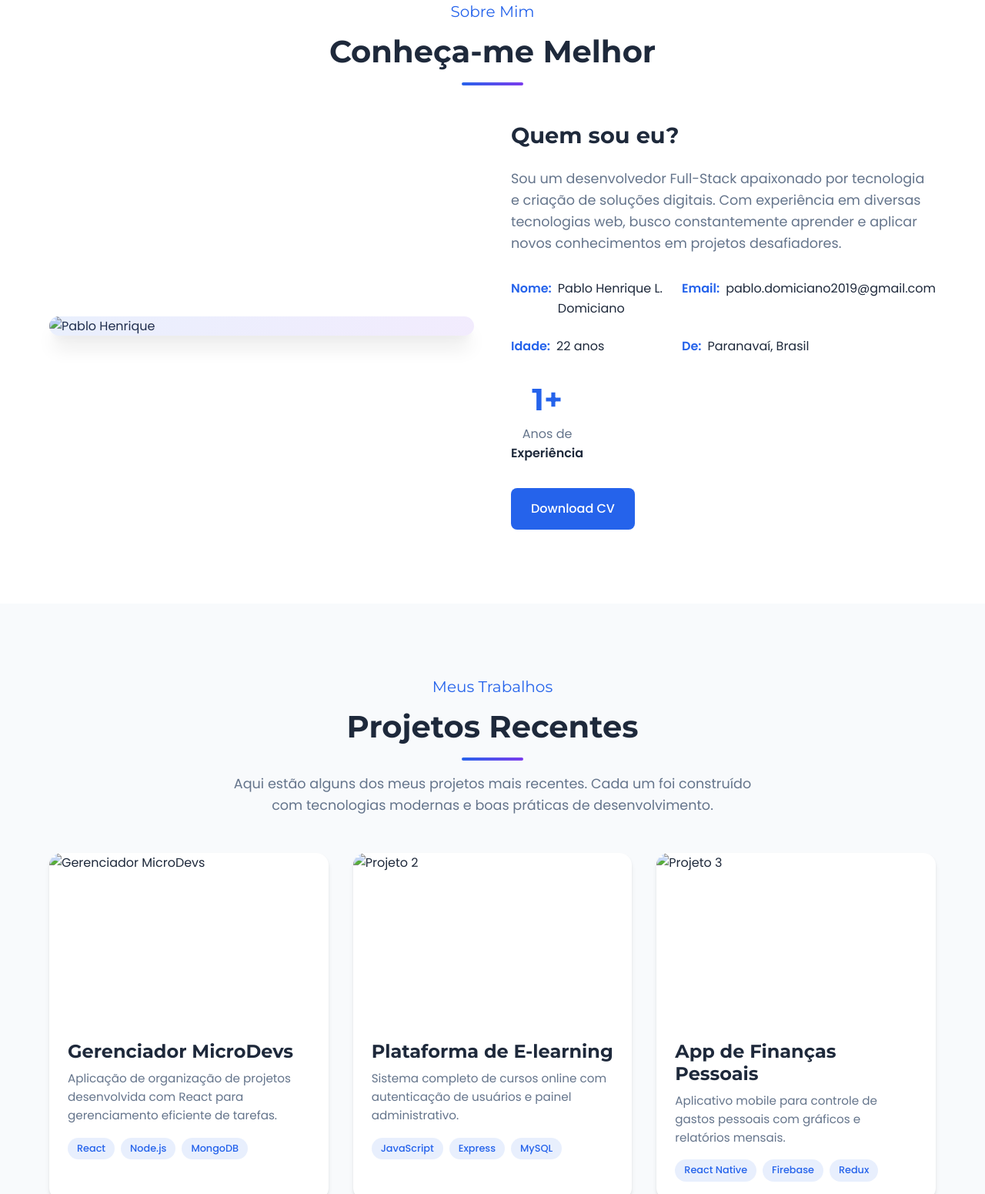
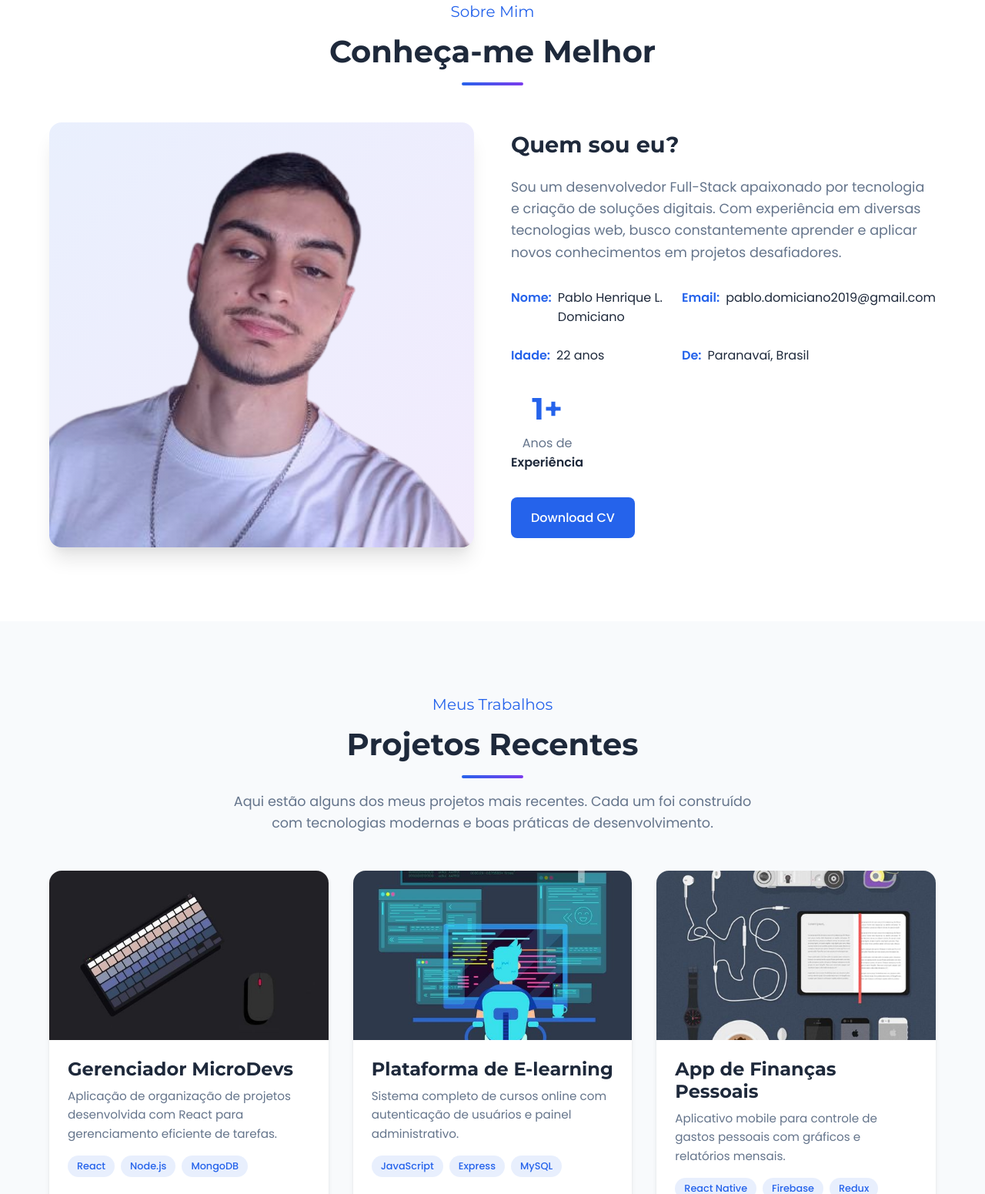
Before and after one commit to PabloDomiciano/Portfolio_2.0, a plain HTML site: page index.html in a window 1280 px wide. Shown: the part 893-2444 px from the top of the page at 77% size. Drawn offline with Linux system fonts and the light colour scheme.

Commit message:
fix: correções de imagem

```diff
--- a/index.html
+++ b/index.html
@@ -88,7 +88,7 @@
             <div class="about-content">
                 <div class="about-image">
                     <div class="image-frame">
-                        <img src="img/perfil.png" alt="Pablo Henrique">
+                        <img src="assets/perfil.png" alt="Pablo Henrique">
                     </div>
                 </div>
 
@@ -147,7 +147,7 @@
                 <!-- Project 1 -->
                 <div class="project-card">
                     <div class="project-image">
-                        <img src="img/projetoUm.jpg" alt="Gerenciador MicroDevs">
+                        <img src="assets/projetos/projetoUm.jpg" alt="Gerenciador MicroDevs">
                         <div class="project-links">
                             <a href="#" class="project-link"><i class="fas fa-eye"></i></a>
                             <a href="#" class="project-link"><i class="fas fa-code"></i></a>
@@ -168,7 +168,7 @@
                 <!-- Project 2 -->
                 <div class="project-card">
                     <div class="project-image">
-                        <img src="img/projetoDois.jpg" alt="Projeto 2">
+                        <img src="assets/projetos/projetoDois.jpg" alt="Projeto 2">
                         <div class="project-links">
                             <a href="#" class="project-link"><i class="fas fa-eye"></i></a>
                             <a href="#" class="project-link"><i class="fas fa-code"></i></a>
@@ -189,7 +189,7 @@
                 <!-- Project 3 -->
                 <div class="project-card">
                     <div class="project-image">
-                        <img src="img/projetoTres.jpg" alt="Projeto 3">
+                        <img src="assets/projetos/projetoTres.jpg" alt="Projeto 3">
                         <div class="project-links">
                             <a href="#" class="project-link"><i class="fas fa-eye"></i></a>
                             <a href="#" class="project-link"><i class="fas fa-code"></i></a>
```
